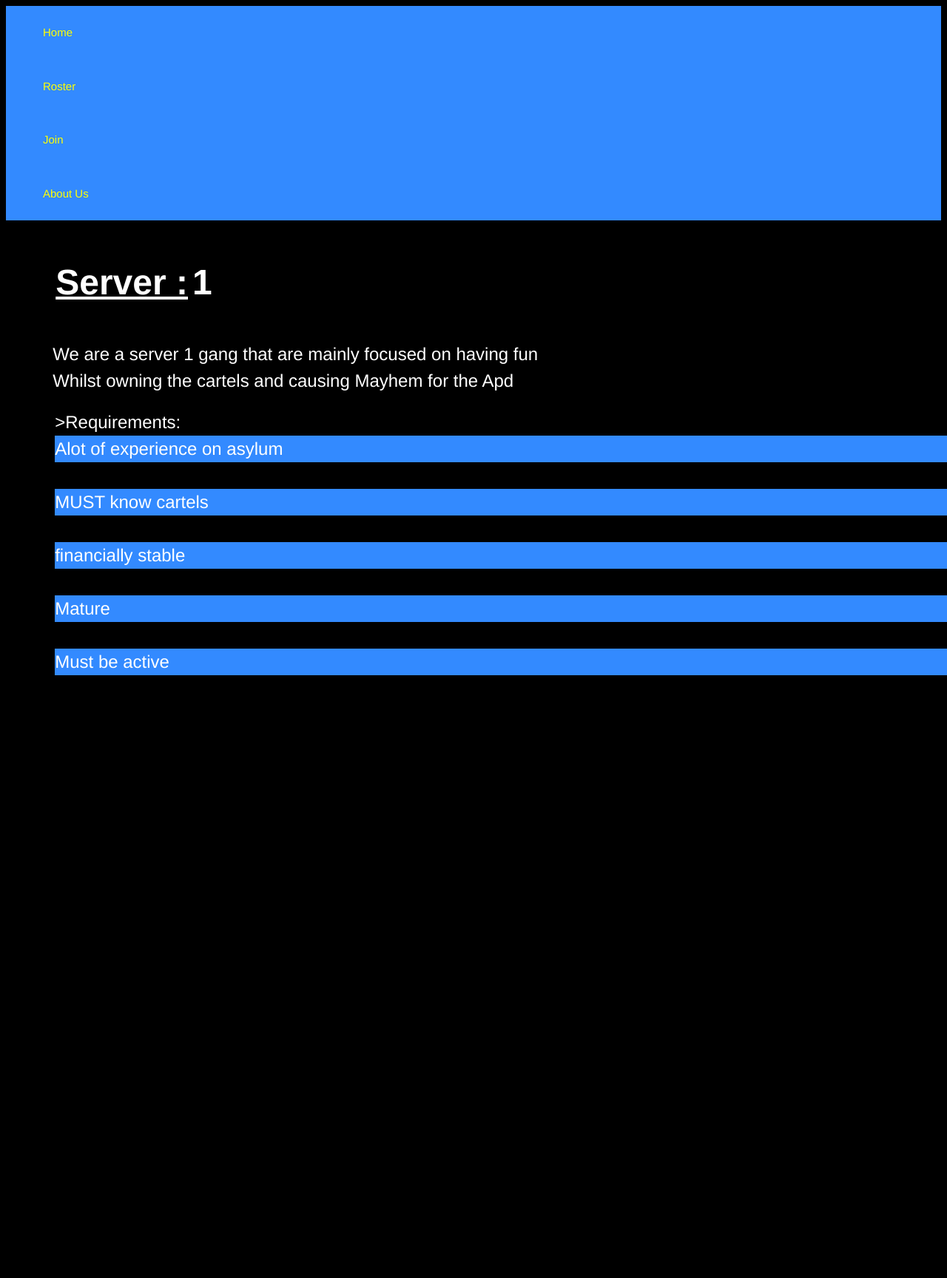
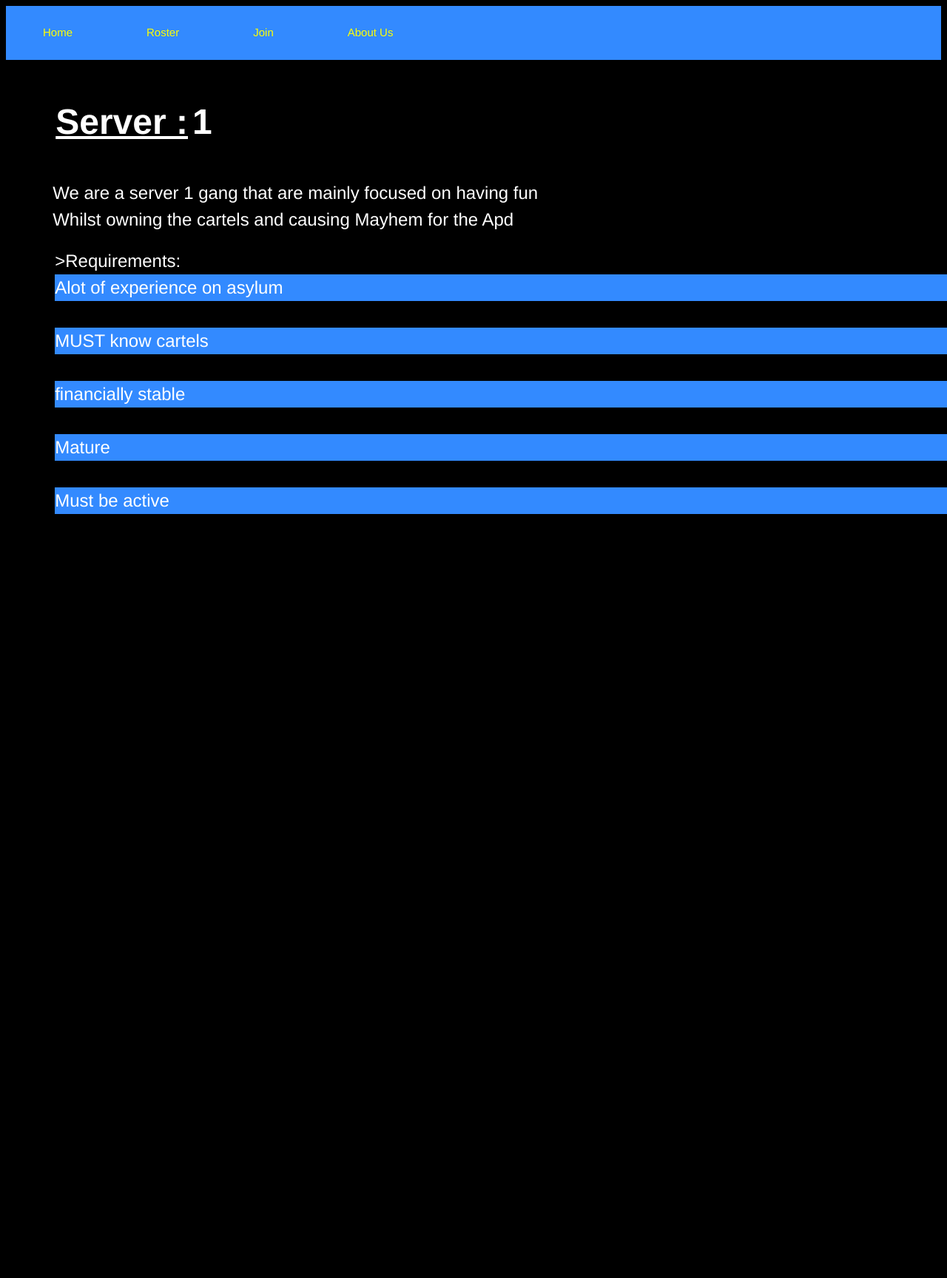
Before and after one commit to DerekR0123/Rossfitness.github.io, a Jekyll site: the page aboutus.html, which Jekyll copies as it is, in a window 1280 px wide. Shown: the whole page at 74% size. Built offline with Jekyll 4.4.1, drawn with Linux system fonts in a browser that asks for light colours; after the commit the page ends 1511 px from its top, so only the background shows below that.

Commit message:
Update stylesheet.css

```diff
--- a/stylesheets/stylesheet.css
+++ b/stylesheets/stylesheet.css
@@ -789,8 +789,6 @@ ul {
 
 li {
   float: left;
-    min-width:auto;
-    width: 100%;
 }
 
 li a, .dropbtn {
```
